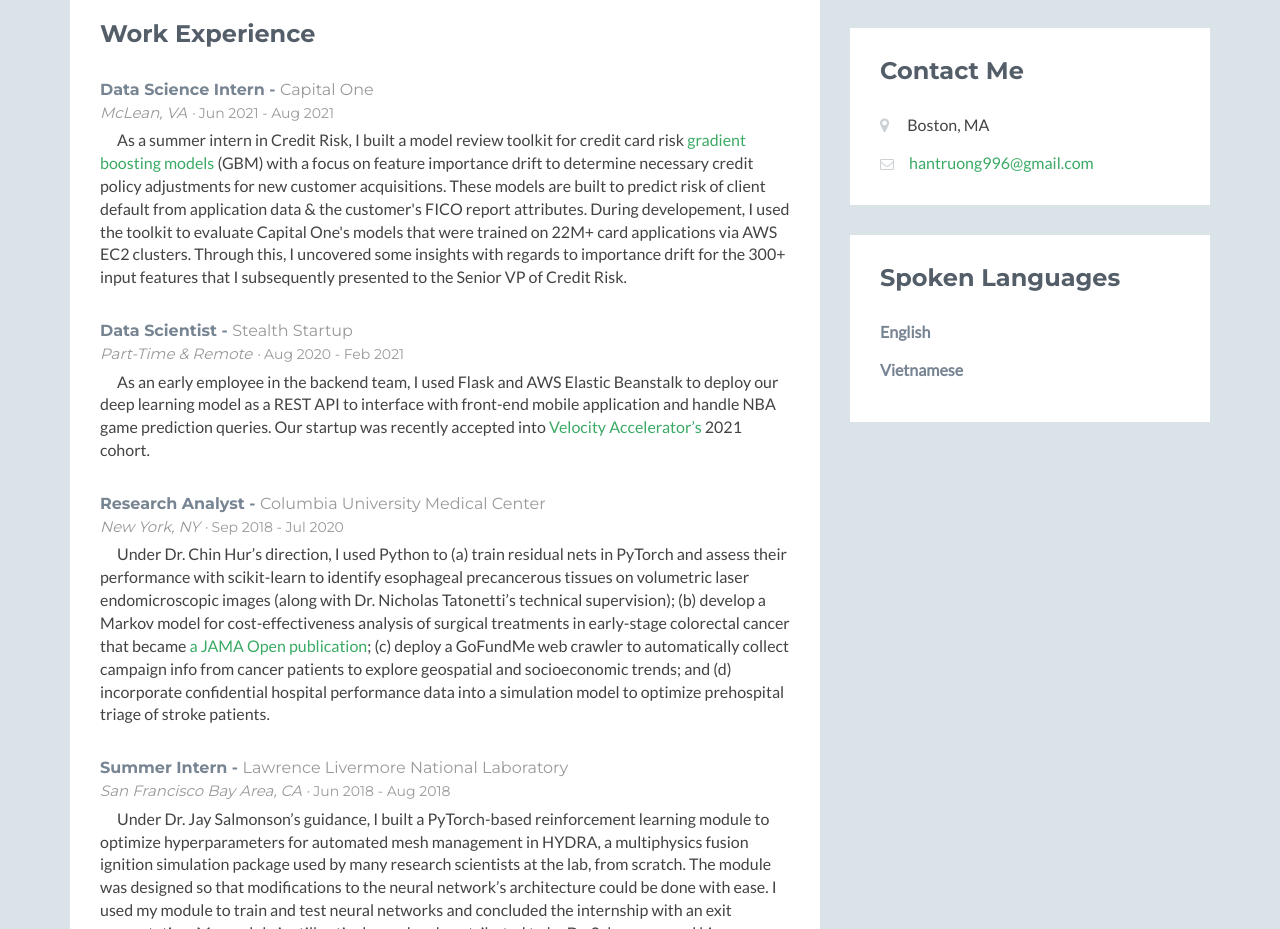
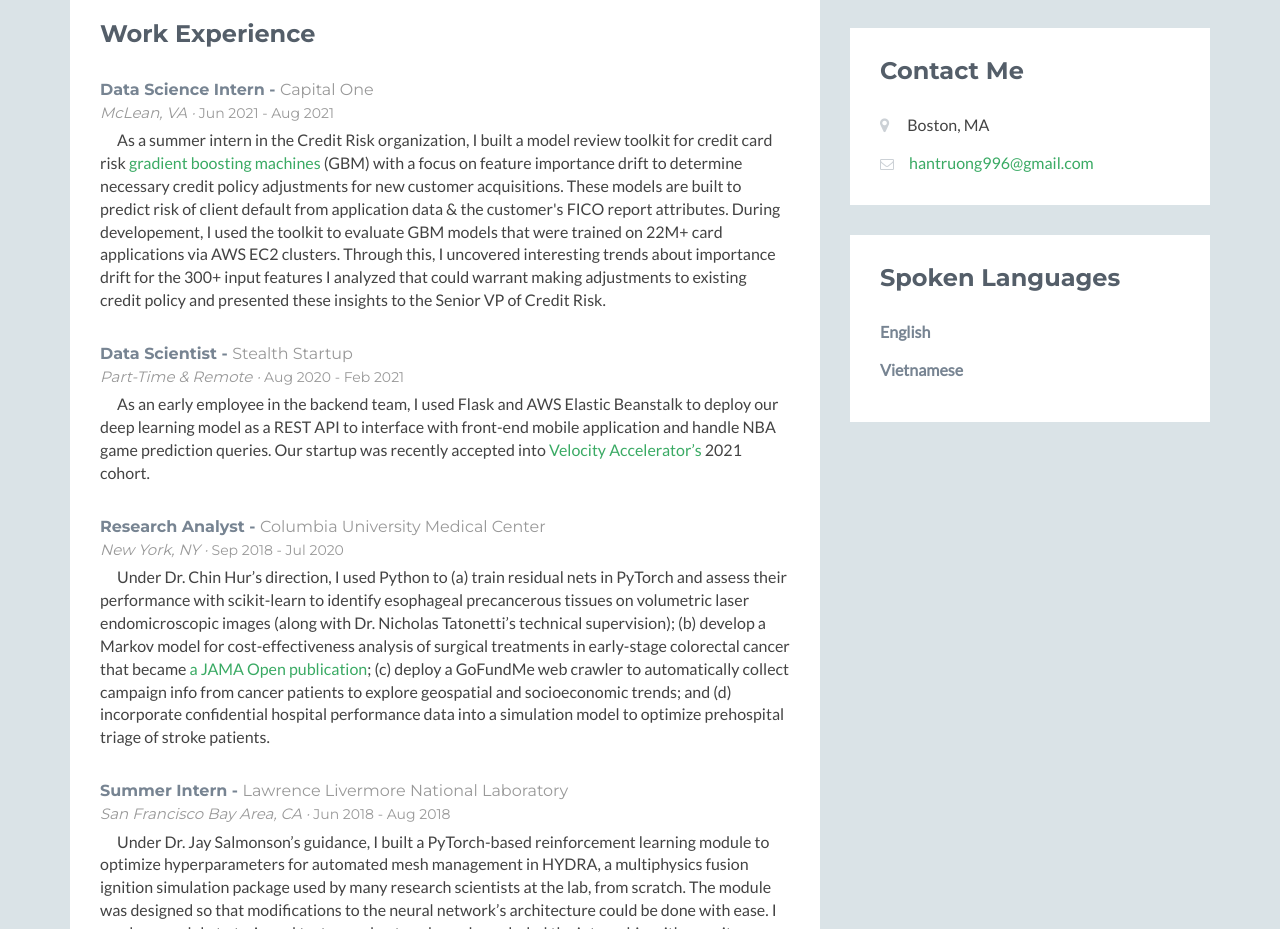
Before and after one commit to ryanhantruong/ryanhantruong.github.io, a plain HTML site: page index.html in a window 1280 px wide. Shown: the part 1460-2389 px from the top of the page. Drawn offline with nearby package versions, Linux system fonts and the light colour scheme.

Commit message:
update C1

```diff
--- a/index.html
+++ b/index.html
@@ -140,7 +140,7 @@
                             <div class="item">
                                 <h3 class="title">Data Science Intern - <span class="place">Capital One</span></h3>
                                 <h3 class="subtitle"><span class="location">McLean, VA · </span><span class="year"> Jun 2021 - Aug 2021</span></h3>
-                                <p class="description"> As a summer intern in Credit Risk, I built a model review toolkit for credit card risk <a class="more-link" href="https://towardsdatascience.com/credit-risk-analysis-with-machine-learning-736e87e95996">gradient boosting models</a> (GBM) with a focus on feature importance drift to determine necessary credit policy adjustments for new customer acquisitions. These models are built to predict risk of client default from application data & the customer's FICO report attributes. During developement, I used the toolkit to evaluate Capital One's models that were trained on 22M+ card applications via AWS EC2 clusters. Through this, I uncovered some insights with regards to importance drift for the 300+ input features that I subsequently presented to the Senior VP of Credit Risk.</p>
+                                <p class="description"> As a summer intern in the Credit Risk organization, I built a model review toolkit for credit card risk <a class="more-link" href="https://towardsdatascience.com/credit-risk-analysis-with-machine-learning-736e87e95996">gradient boosting machines</a> (GBM) with a focus on feature importance drift to determine necessary credit policy adjustments for new customer acquisitions. These models are built to predict risk of client default from application data & the customer's FICO report attributes. During developement, I used the toolkit to evaluate GBM models that were trained on 22M+ card applications via AWS EC2 clusters. Through this, I uncovered interesting trends about importance drift for the 300+ input features I analyzed that could warrant making adjustments to existing credit policy and presented these insights to the Senior VP of Credit Risk.</p>
                             </div>
 
                             <div class="item">
```
